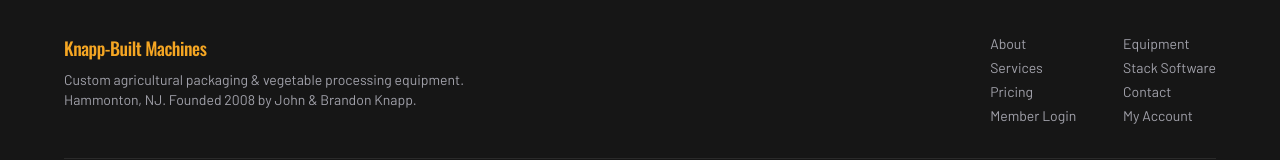
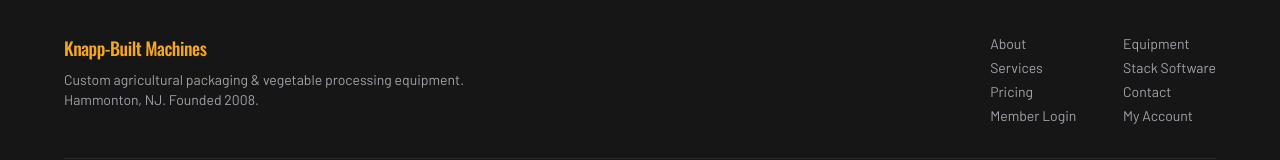
Before and after one commit to KnappBuiltMachines/knappbuilt-site, a Next.js app: page /login in a window 1280 px wide. Shown: the part 640-800 px from the top of the page. Built offline with nearby package versions, Linux system fonts and the light colour scheme; no server answers.

Commit message:
Update Footer blurb and copyright symbol

```diff
--- a/src/components/Footer.tsx
+++ b/src/components/Footer.tsx
@@ -4,7 +4,7 @@
   "Knapp-Built Stack\u2122 is advanced pallet pattern creation software designed to help packaging engineers develop optimized pallet configurations faster and more efficiently. The platform enables users to create standard and mixed-case pallet patterns, utilize multiple case sizes on a single pallet, customize pallet footprints, and optimize trailer loading configurations\u2014all within an intuitive engineering-focused environment.";
 
 const MACHINES_BLURB =
-  "Custom agricultural packaging & vegetable processing equipment. Hammonton, NJ. Founded 2008 by John & Brandon Knapp.";
+  "Custom agricultural packaging & vegetable processing equipment. Hammonton, NJ. Founded 2008.";
 
 export default function Footer({ variant = "machines" }: { variant?: "machines" | "stack" }) {
   const isStack = variant === "stack";
@@ -29,7 +29,7 @@
         </div>
       </div>
       <div className="mx-auto mt-8 max-w-6xl border-t border-ink-700 pt-4 text-xs text-zinc-500">
-        © {new Date().getFullYear()} Knapp-Built Machines. All rights reserved. knappbuiltmachines.com
+        &copy; {new Date().getFullYear()} Knapp-Built Machines. All rights reserved. knappbuiltmachines.com
       </div>
     </footer>
   );
```
